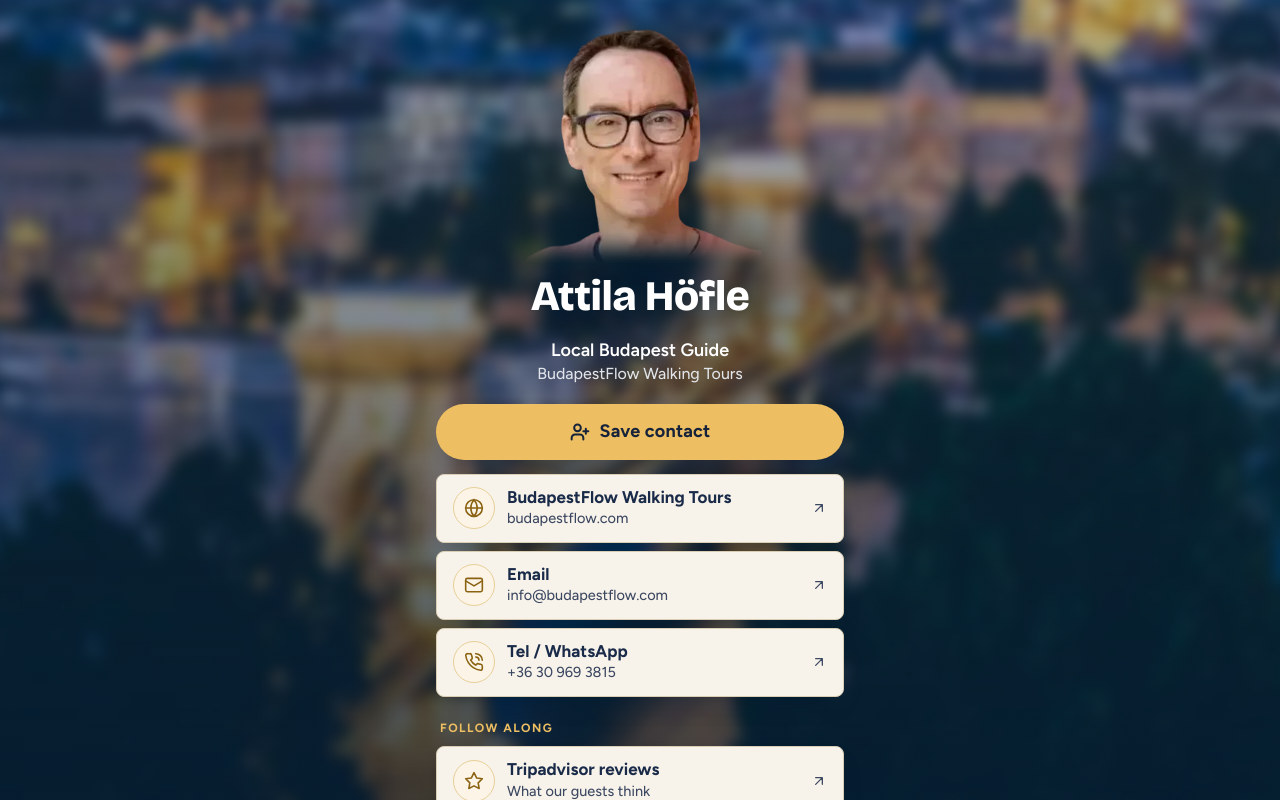
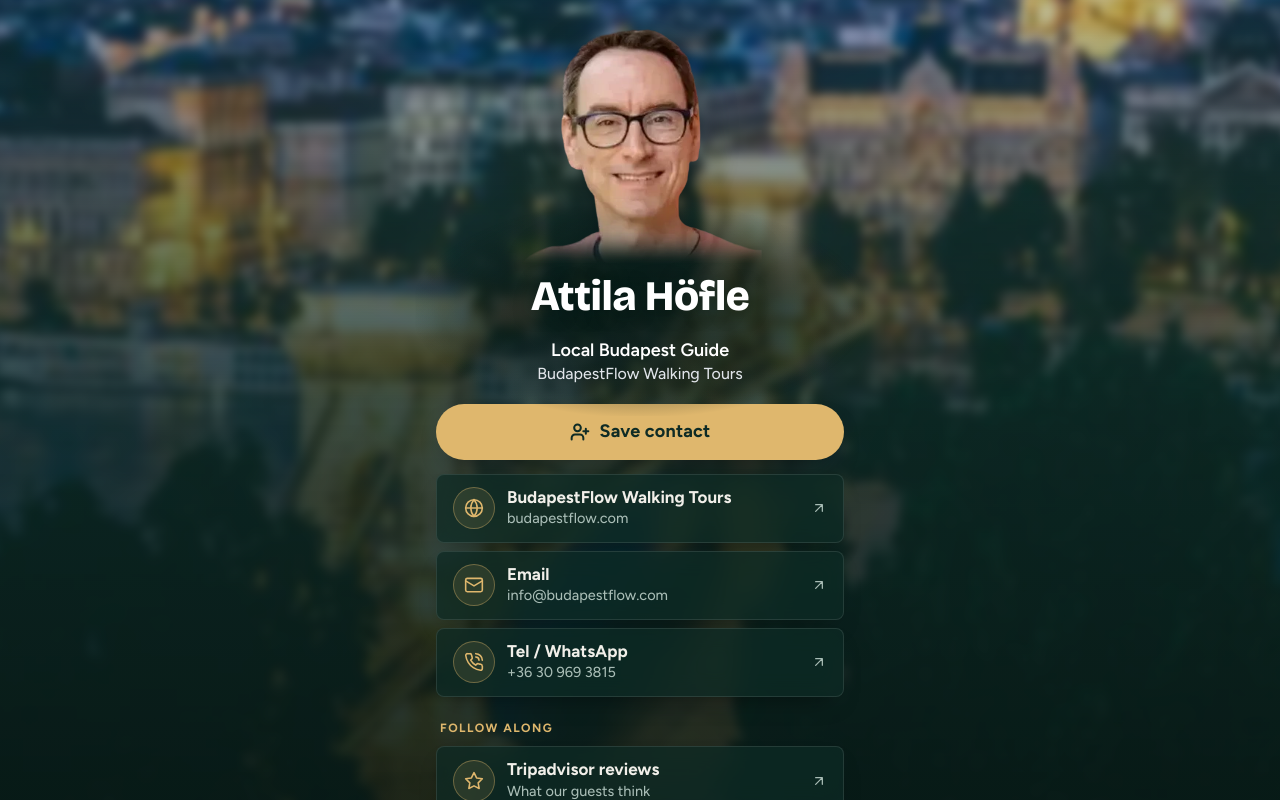
Before and after one commit to attilahofle/cvdigital, a plain HTML site: page index.html in a window 1280 px wide. Shown: the top 800 px of the page. Drawn offline with Linux system fonts and the light colour scheme.

Commit message:
new color scheme

```diff
--- a/index.html
+++ b/index.html
@@ -7,7 +7,7 @@
     <title>Attila Höfle – BudapestFlow Walking Tours</title>
     <meta name="description" content="Attila Höfle, local Budapest guide at BudapestFlow Walking Tours. Save my contact, book a tour, read reviews.">
     <meta name="robots" content="noindex, follow">
-    <meta name="theme-color" content="#0B2440">
+    <meta name="theme-color" content="#0E2B25">
     <meta property="og:type" content="profile">
     <meta property="og:title" content="Attila Höfle – BudapestFlow Walking Tours">
     <meta property="og:description" content="Local Budapest guide. Save my contact, book a tour, read reviews.">
@@ -19,7 +19,7 @@
     <link rel="preload" href="fonts/bricolage-800-latin.woff2?v=2" as="font" type="font/woff2" crossorigin>
     <link rel="preload" href="images/attila-hofle.webp" as="image" fetchpriority="high">
     <link rel="preload" href="images/budapest-bg.webp" as="image">
-    <link rel="stylesheet" href="style.css?v=6">
+    <link rel="stylesheet" href="style.css?v=13">
 </head>
 <body>
 
--- a/style.css
+++ b/style.css
@@ -1,6 +1,6 @@
 /* Attila Höfle – digitális névjegy
    Modern üveg stílus a BudapestFlow design system alapján (bpflowtips.pages.dev)
-   Egy oszlop (max 440px): a lap mögött rögzített, elmosott budapesti fotó navy fátyollal,
+   Egy oszlop (max 440px): a lap mögött rögzített, elmosott budapesti fotó fenyőzöld fátyollal,
    rajta krémszínű kártyák. */
 
 /* ===== Fontok: saját szerverről, Google Fonts kérés nélkül ===== */
@@ -75,14 +75,24 @@
   --on-dark: #FFFFFF;
   --on-dark-muted: #D3D8DE;
   --tripadvisor-green: #00852F;
-  --focus-ring-on-dark: #F4B942;
+  --focus-ring-on-dark: #DFB76D;
 
-  /* a kártyák színe */
-  /* meleg okker kártya; korábbi: rgba(255, 255, 255, .88) (üveg), #FBF9F4 (papírfehér), #F3ECDD (krém) */
-  --card: #F7F3EA;
-  --card-line: #D9CDB4; /* előző: #E6DDCB */ /* korábbi: rgba(255, 255, 255, .6) (üveg), #E2D6BE (krém/papírfehér) */
-  --card-blur: none; /* az üveg mögötti elmosás; üveg kártyánál: blur(14px) saturate(1.3) */
-  --icon-bg: #FCF5E7; /* előző: var(--tint-ochre) = #FBF1DC */ /* az ikonok köre */
+  /* ===== Fenyőzöld séma (B változat) =====
+     korábbi navy-okker séma: --card #F7F3EA, --card-line #D9CDB4, --icon-bg #FCF5E7, háttér-fátyol navy */
+  --green-deep: #071814;          /* a lap alja, html háttér */
+  --green: #0E2B25;               /* fenyőzöld */
+  --accent: #DFB76D;              /* sárgaréz: a Save contact gomb, az ikonok és a felirat is ezt kapja; előző: #C9A96E, korábbi sárga: #EEBF62 */
+  --accent-hover: #CFA65C;        /* előző: #B9975A, korábbi: #E0AD4C */
+  --on-accent: #0E2B25;           /* felirat a gombon, 8:1; korábbi: var(--on-yellow) = #16233A */
+
+  /* sötét, áttetsző kártyák */
+  --card: rgba(14, 43, 37, .74);  /* előző: .78 */
+  --card-line: rgba(255, 255, 255, .10);
+  --card-blur: blur(12px) saturate(1.2);  /* előző: blur(16px) */
+  --card-text: #F1EFE9;           /* 13:1 a kártyán */
+  --card-muted: #A9BDB6;          /* 7.6:1 a kártyán */
+  --icon-bg: rgba(223, 183, 109, .12);
+  --icon-line: rgba(223, 183, 109, .38);
 
   --radius-lg: 16px;
   --radius-pill: 999px;
@@ -97,7 +107,7 @@
 html {
   -webkit-text-size-adjust: 100%;
   text-size-adjust: 100%;
-  background: var(--navy-deep);
+  background: var(--green-deep);
   /* az ablak maga nem görög, csak a body: így a mobil címsor nem csúszik ki-be,
      és a rögzített háttér görgetéskor egyáltalán nem mozdul */
   height: 100%;
@@ -146,14 +156,19 @@ html::after {
 }
 html::before {
   background: url("images/budapest-bg.webp") center / cover no-repeat;
-  filter: blur(7px) saturate(1.15);
+  filter: blur(5px) saturate(1.05); /* a Lánchíd fényei elmosódnak, a város még felismerhető; előzők: blur(4px), blur(2px), blur(7px) */
   transform: translateZ(0);
 }
 html::after {
   background: linear-gradient(180deg,
-    rgba(3, 26, 50, .26) 0%,
-    rgba(3, 26, 50, .48) 38%,
-    rgba(3, 26, 50, .76) 100%);
+    rgba(14, 43, 37, .22) 0%,
+    rgba(14, 43, 37, .56) 28%,
+    rgba(11, 38, 33, .80) 50%,
+    rgba(7, 24, 20, .90) 100%);
+  /* a középső sáv sötétebb: ott van a Lánchíd világos pillére;
+     előzők: .22 0%, .48 28%, .72 50%, .88 100% / .22 0%, .38 30%, .62 60%, .86 100% */
+  /* világosabb fátyol, hogy a budapesti kép látsszon; előző: .58 0%, .76 40%, .94 100% */
+  /* korábbi navy fátyol: rgba(3, 26, 50, .26) 0%, rgba(3, 26, 50, .48) 38%, rgba(3, 26, 50, .76) 100% */
 }
 /* ===== Elrendezés ===== */
 .app {
@@ -185,11 +200,12 @@ html::after {
   position: absolute;
   z-index: -1;
   left: 50%;
-  top: 45%;
-  width: 90%;
-  height: 50%;
+  top: 52%;
+  width: 110%;
+  height: 56%;
   transform: translateX(-50%);
-  background: radial-gradient(ellipse at 50% 50%, rgba(3, 26, 50, .55) 0%, rgba(3, 26, 50, .25) 45%, transparent 70%);
+  /* erősebb, mert a háttér világosabb lett: a név és a cégnév így legalább 5:1 kontrasztú marad */
+  background: radial-gradient(ellipse at 50% 50%, rgba(7, 24, 20, .72) 0%, rgba(7, 24, 20, .45) 45%, transparent 72%);
   pointer-events: none;
 }
 
@@ -217,7 +233,7 @@ h1 {
   transform: translateY(-12px);
   color: var(--on-dark);
   text-wrap: balance;
-  text-shadow: 0 2px 18px rgba(3, 26, 50, .45);
+  text-shadow: 0 2px 18px rgba(7, 24, 20, .5);
 }
 .role {
   margin: 4px 0 0;
@@ -252,9 +268,9 @@ h1 {
    - krém: background: var(--card); border-color: #E2C27F; color: var(--heading); ikon: var(--ochre-text)
    - navy: background: rgba(3, 26, 50, .55); border-color: rgba(244, 185, 66, .6); color: var(--on-dark) */
 .btn-primary {
-  background: #EEBF62; /* előző próbák: #E6C47E, #E9C274, #ECC069 */
-  color: var(--on-yellow);
-  box-shadow: 0 12px 28px -16px rgba(3, 26, 50, .55); /* mint a kártyák */
+  background: var(--accent); /* előző próbák: #EEBF62, #E6C47E, #E9C274, #ECC069 */
+  color: var(--on-accent);
+  box-shadow: 0 12px 28px -16px rgba(0, 0, 0, .6); /* mint a kártyák */
 }
 .btn:active { transform: scale(.985); }
 /* vastagabb ikon, hogy illeszkedjen a 700-as szöveghez */
@@ -279,8 +295,8 @@ h1 {
   backdrop-filter: var(--card-blur);
   border: 1px solid var(--card-line);
   border-radius: 8px;
-  box-shadow: 0 12px 28px -16px rgba(3, 26, 50, .55);
-  color: var(--ink);
+  box-shadow: 0 12px 28px -16px rgba(0, 0, 0, .6);
+  color: var(--card-text);
   text-decoration: none;
 }
 
@@ -292,8 +308,8 @@ h1 {
   place-items: center;
   border-radius: 50%;
   background: var(--icon-bg);
-  border: 1px solid #E8CF98; /* előző: #E2C27F */ /* kicsit erősebb körvonal az okker kártyán; korábbi: 1px solid var(--tint-ochre-line) */
-  color: var(--ochre-text);
+  border: 1px solid var(--icon-line); /* korábbi (okker kártyán): 1px solid #E8CF98 */
+  color: var(--accent);
 }
 
 .txt { flex: 1; min-width: 0; }
@@ -304,11 +320,11 @@ h1 {
 }
 .t {
   font: 700 clamp(15.5px, 4.2vw, 17px)/1.25 var(--font-text);
-  color: var(--heading);
+  color: var(--card-text);
 }
 .s {
   font-size: 14.5px;
-  color: var(--ink-muted);
+  color: var(--card-muted);
 }
 
 .icon {
@@ -324,7 +340,7 @@ h1 {
 .go {
   width: 16px;
   height: 16px;
-  color: var(--ink-muted);
+  color: var(--card-muted);
 }
 
 .eyebrow {
@@ -332,7 +348,7 @@ h1 {
   font: 700 12px/1.3 var(--font-text);
   letter-spacing: 1.5px;
   text-transform: uppercase;
-  color: #EEBF62; /* ugyanaz, mint a Save contact gomb; előző: var(--yellow) */
+  color: var(--accent); /* ugyanaz, mint a Save contact gomb */
 }
 
 /* ===== Állapotok ===== */
@@ -342,7 +358,7 @@ h1 {
 }
 
 @media (hover: hover) and (pointer: fine) {
-  .btn-primary:hover { background: #E0AD4C; }
+  .btn-primary:hover { background: var(--accent-hover); }
 }
 
 /* Nagyon kicsi telefonok (320px) */
```
Also changed, not shown: favicon.svg.
